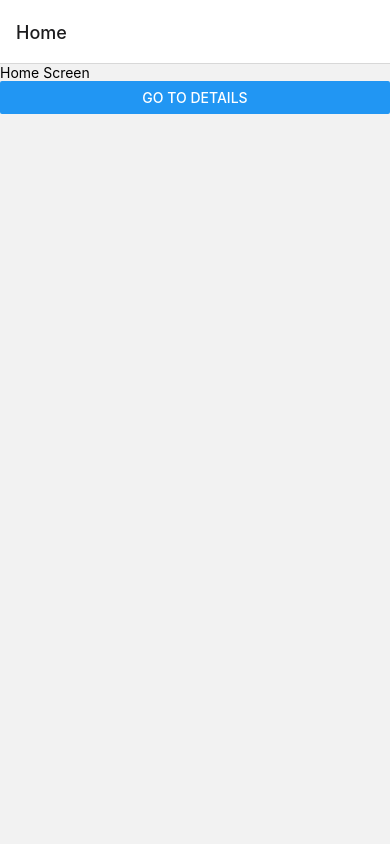
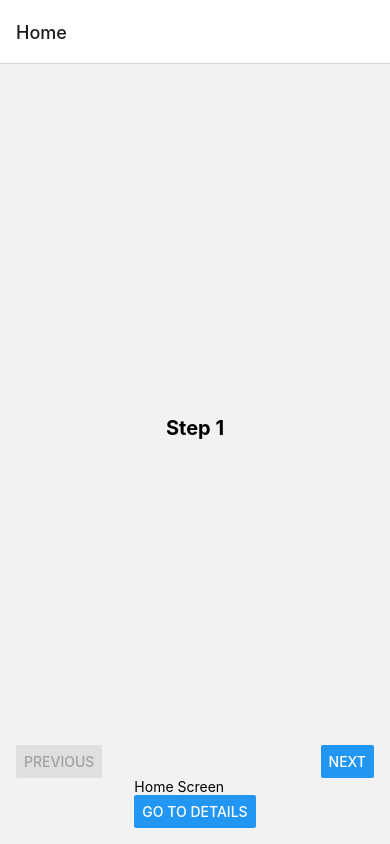
Before and after one commit to nickty/reactnativecoms, a React Native app: screen /Home in a window 390 px wide. Built offline with nearby package versions, Linux system fonts and the light colour scheme.

Commit message:
Bar progress bar

```diff
--- a/components/ProgressBar.js
+++ b/components/ProgressBar.js
@@ -1,12 +1,17 @@
 import React from 'react';
 import { View, StyleSheet } from 'react-native';
-import Step from './Step';
 
-const ProgressBar = ({ steps, activeIndex }) => {
+const ProgressBar = ({ steps, currentStep }) => {
     return (
         <View style={styles.progressBar}>
-            {steps.map((step, index) => (
-                <Step key={index} label={step} isActive={index === activeIndex} />
+            {steps.map((_, index) => (
+                <View
+                    key={index}
+                    style={[
+                        styles.step,
+                        { width: 100 / steps.length + '%', backgroundColor: index <= currentStep ? '#007AFF' : '#ccc' },
+                    ]}
+                />
             ))}
         </View>
     );
@@ -15,9 +20,17 @@ const ProgressBar = ({ steps, activeIndex }) => {
 const styles = StyleSheet.create({
     progressBar: {
         flexDirection: 'row',
-        justifyContent: 'center',
+        justifyContent: 'space-between',
         alignItems: 'center',
-        marginVertical: 16,
+        height: 10,
+        backgroundColor: '#f0f0f0',
+        borderRadius: 5,
+        marginVertical: 10,
+    },
+    step: {
+        flex: 1,
+        height: '100%',
+        borderRadius: 5,
     },
 });
 
--- a/screens/HomeScreen.js
+++ b/screens/HomeScreen.js
@@ -1,9 +1,31 @@
-// HomeScreen.js
-import React from 'react';
-import { View, Text, Button } from 'react-native';
+import React, { useState } from 'react';
+import { View, Text, StyleSheet, Button } from 'react-native';
+import ProgressBar from '../components/ProgressBar'
 
-const HomeScreen = ({ navigation }) => {
+const SignUpScreen = ({ navigation }) => {
+    const [currentStep, setCurrentStep] = useState(0);
+
+    const steps = ['Step 1', 'Step 2', 'Step 3', 'Step 4'];
+
+    const handleNextStep = () => {
+        setCurrentStep((prevStep) => Math.min(prevStep + 1, steps.length - 1));
+    };
+
+    const handlePreviousStep = () => {
+        setCurrentStep((prevStep) => Math.max(prevStep - 1, 0));
+    };
+
     return (
+        <View style={styles.container}>
+            <ProgressBar steps={steps} currentStep={currentStep} />
+            <View style={styles.stepContainer}>
+                <Text style={styles.stepContent}>{steps[currentStep]}</Text>
+            </View>
+            <View style={styles.buttonContainer}>
+                <Button title="Previous" onPress={handlePreviousStep} disabled={currentStep === 0} />
+                <Button title="Next" onPress={handleNextStep} disabled={currentStep === steps.length - 1} />
+            </View>
+
             <View>
                 <Text>Home Screen</Text>
                 <Button
@@ -11,7 +33,32 @@ const HomeScreen = ({ navigation }) => {
                     onPress={() => navigation.navigate('Details')}
                 />
             </View>
+        </View>
     );
 };
 
-export default HomeScreen;
+const styles = StyleSheet.create({
+    container: {
+        flex: 1,
+        justifyContent: 'center',
+        alignItems: 'center',
+        padding: 16,
+    },
+    stepContainer: {
+        flex: 1,
+        justifyContent: 'center',
+        alignItems: 'center',
+    },
+    stepContent: {
+        fontSize: 20,
+        fontWeight: 'bold',
+        textAlign: 'center',
+    },
+    buttonContainer: {
+        flexDirection: 'row',
+        justifyContent: 'space-between',
+        width: '100%',
+    },
+});
+
+export default SignUpScreen;
```
Lines whose indentation alone changed are shown as unchanged.
